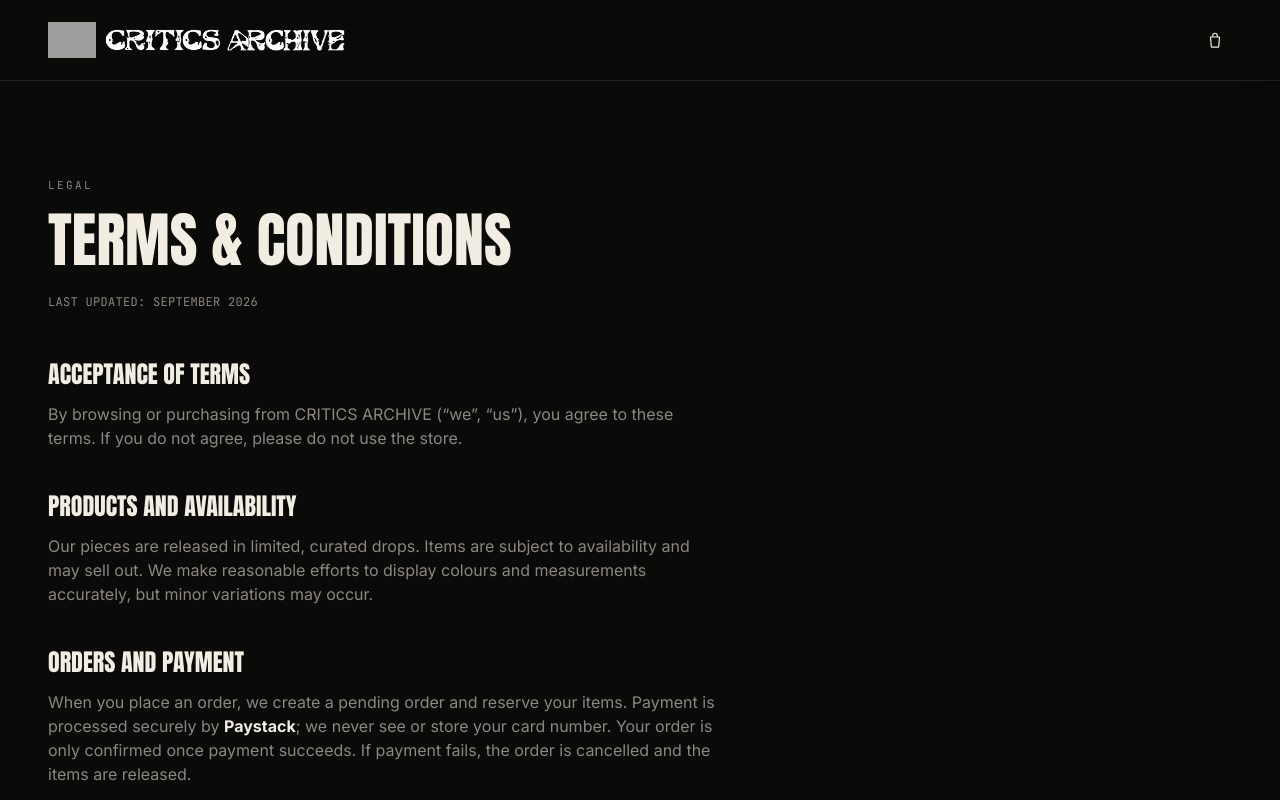
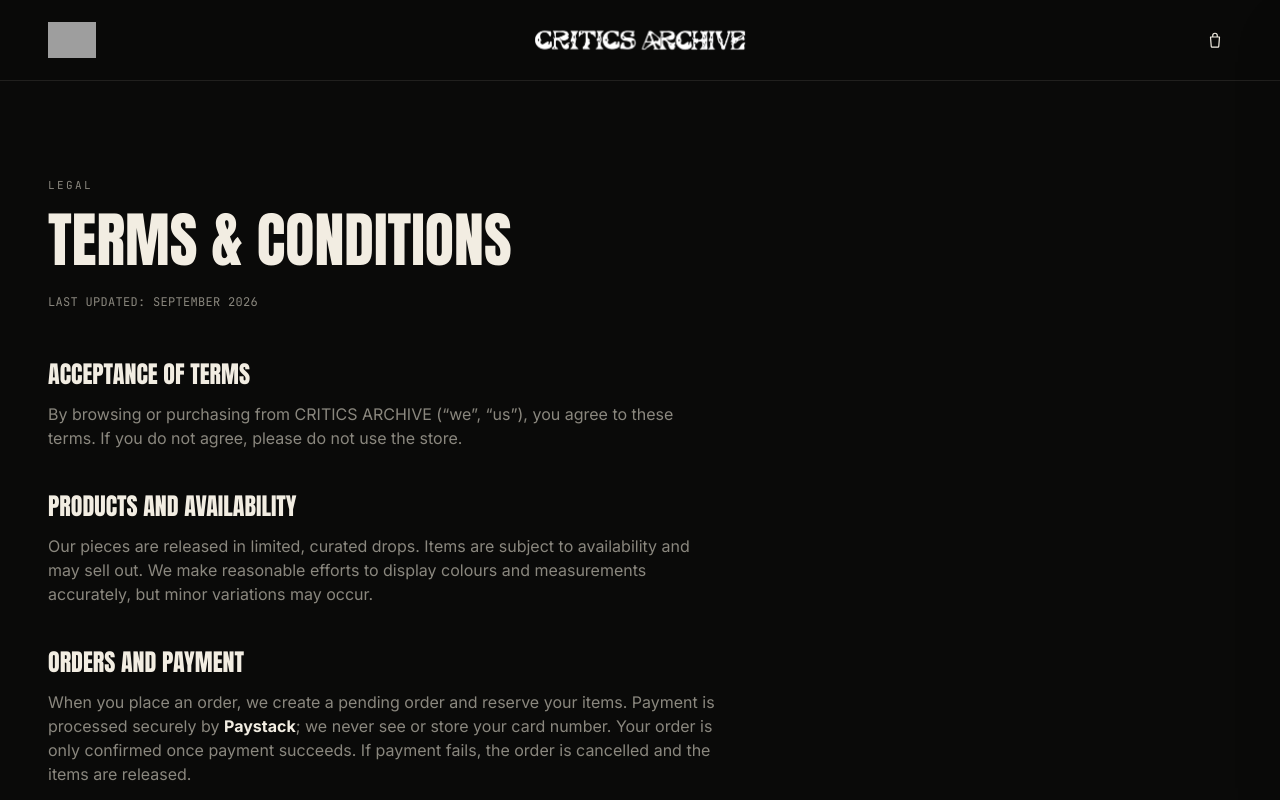
Before and after one commit to thebid1/Critics_Archive, a Next.js app: page /terms in a window 1280 px wide. Shown: the top 800 px of the page. Built offline with nearby package versions, Linux system fonts and the light colour scheme; no server answers; grey boxes are pictures that could not be loaded.

Commit message:
Center header wordmark; simplify gate to wordmark+password; brand-consistent error; no-index coming-soon

```diff
--- a/app/robots.ts
+++ b/app/robots.ts
@@ -7,7 +7,7 @@ export default function robots(): MetadataRoute.Robots {
     rules: {
       userAgent: "*",
       allow: "/",
-      disallow: ["/admin", "/login", "/auth/", "/checkout", "/api/"],
+      disallow: ["/admin", "/login", "/auth/", "/checkout", "/api/", "/coming-soon"],
     },
     sitemap: `${siteUrl}/sitemap.xml`,
   };
--- a/components/ComingSoonGate.tsx
+++ b/components/ComingSoonGate.tsx
@@ -1,5 +1,6 @@
 "use client";
 
+import Image from "next/image";
 import { useState } from "react";
 
 export default function ComingSoonGate() {
@@ -39,11 +40,15 @@ export default function ComingSoonGate() {
   return (
     <main className="flex min-h-screen items-center justify-center bg-ink px-4 text-bone">
       <div className="w-full max-w-sm text-center">
-        <p className="font-script text-4xl text-bone">Critics Archive</p>
-        <h1 className="mt-4 font-display text-5xl uppercase leading-none text-bone">
-          Coming soon
-        </h1>
-        <p className="mt-3 font-label text-xs uppercase tracking-widest2 text-bone-dim">
+        <Image
+          src="/critics-archive-wordmark.png"
+          alt="CRITICS ARCHIVE"
+          width={220}
+          height={29}
+          priority
+          className="mx-auto h-6 w-auto"
+        />
+        <p className="mt-4 font-label text-xs uppercase tracking-widest2 text-bone-dim">
           Swag is art
         </p>
 
@@ -64,7 +69,7 @@ export default function ComingSoonGate() {
           >
             {busy ? "Checking…" : "Enter"}
           </button>
-          {error && <p className="mt-3 font-body text-sm text-red-400">{error}</p>}
+          {error && <p className="mt-3 font-body text-sm text-accent">{error}</p>}
         </form>
       </div>
     </main>
--- a/components/Header.tsx
+++ b/components/Header.tsx
@@ -14,13 +14,12 @@ export default function Header() {
 
   return (
     <header className="sticky top-0 z-40 border-b border-hairline bg-ink/95 backdrop-blur">
-      <div className="container-page flex h-16 items-center justify-between sm:h-20">
+      <div className="container-page relative flex h-16 items-center sm:h-20">
         <Link
           href="/"
-          className="flex items-center gap-1"
+          className="relative block h-11 w-11 shrink-0 sm:h-12 sm:w-12"
           aria-label="CRITICS ARCHIVE — home"
         >
-          <span className="relative block h-11 w-11 shrink-0 sm:h-12 sm:w-12">
           <Image
             src={LOGO_IMAGE}
             alt=""
@@ -29,20 +28,27 @@ export default function Header() {
             sizes="40px"
             className="object-contain"
           />
-          </span>
-          <span className="relative block h-[29px] w-[220px] shrink-0 sm:h-[33px] sm:w-[250px]">
+        </Link>
+
+        {/* Centered wordmark — independent of the side elements, so it stays dead-centre. */}
+        <Link
+          href="/"
+          aria-label="CRITICS ARCHIVE — home"
+          className="absolute left-1/2 top-1/2 -translate-x-1/2 -translate-y-1/2"
+        >
+          <span className="relative block h-[24px] w-[180px] sm:h-[29px] sm:w-[220px]">
             <Image
               src="/critics-archive-wordmark.png"
               alt="Critics Archive"
               fill
               priority
-              sizes="(min-width: 640px) 250px, 220px"
-              className="object-contain object-left"
+              sizes="220px"
+              className="object-contain"
             />
           </span>
         </Link>
 
-        <div className="flex items-center gap-4 text-bone">
+        <div className="ml-auto flex items-center gap-4 text-bone">
           <button
             type="button"
             onClick={open}
```
Lines whose indentation alone changed are shown as unchanged.
